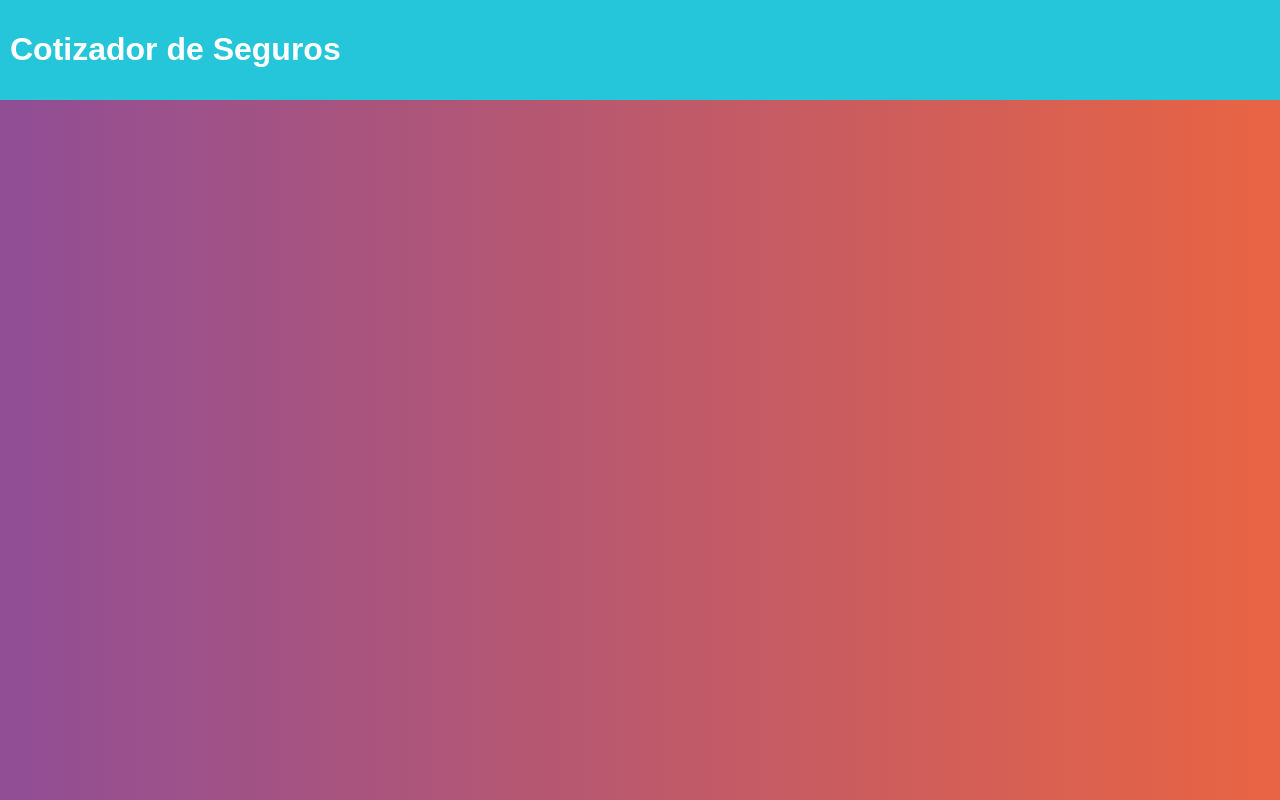
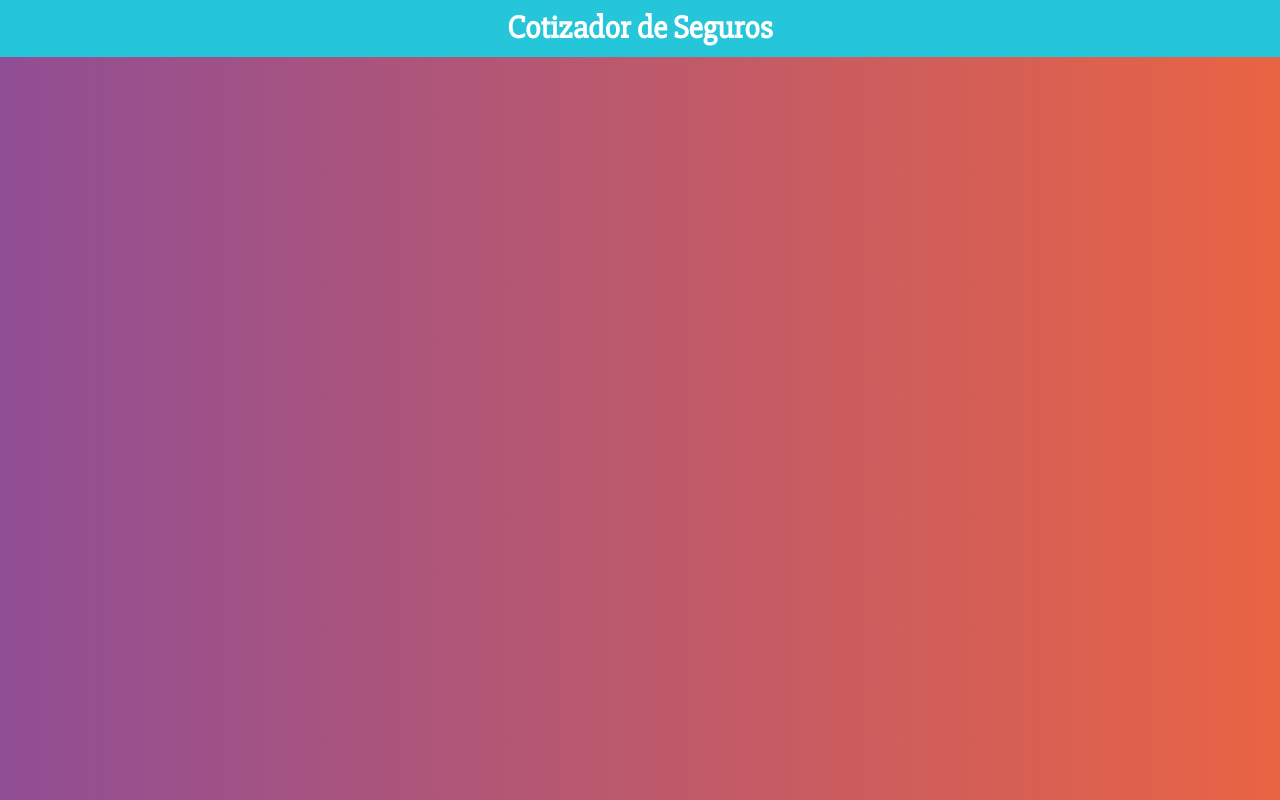
Before and after one commit to albertoavv/cotizador, a React (Create React App) app: page / in a window 1280 px wide. Built offline with nearby package versions, Linux system fonts and the light colour scheme.

Commit message:
styles with JavaScript
TextoHeader

```diff
--- a/src/components/Header.js
+++ b/src/components/Header.js
@@ -8,10 +8,17 @@
     color: #ffffff;
 `;
 
+const TextoHeader = styled.h1`
+    font-size: 2rem;
+    margin: 0;
+    font-family: 'Slabo 27px', serif;
+    text-align: center;
+`;
+
 const Header = ({titulo}) => {
     return (
         <ContenedorHeader>
-            <h1>{titulo}</h1>
+            <TextoHeader>{titulo}</TextoHeader>
         </ContenedorHeader>
     );
 };
```
